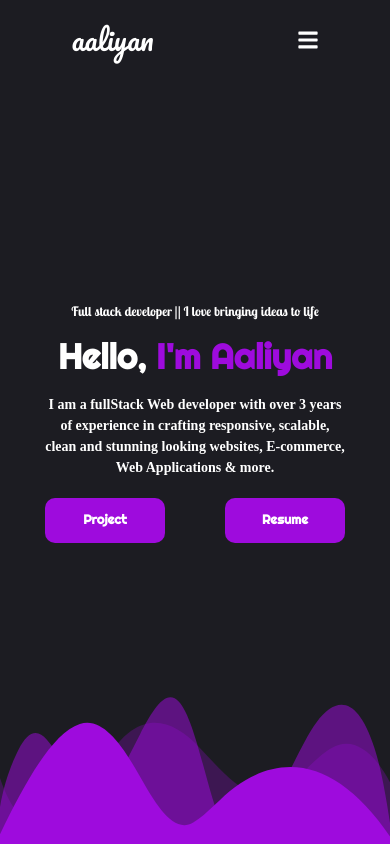
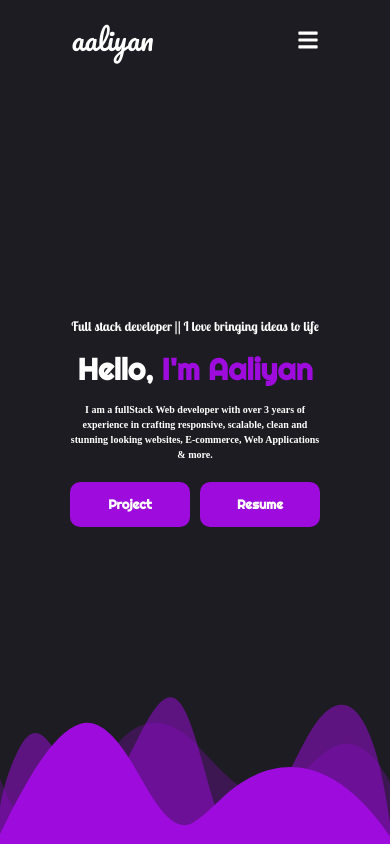
Before and after one commit to Aaliyan-prog/New-Portfolio, a React (Vite) app: page / in a window 390 px wide. Shown: the top 844 px of the page. Built offline with nearby package versions, Linux system fonts and the light colour scheme; a web font is replaced by a local one.

Commit message:
xss responsive commit-7

```diff
--- a/src/App.css
+++ b/src/App.css
@@ -249,15 +249,15 @@
 }
 
 .src-hero-heading{
-  @apply  lg:text-[50px] md:text-[50px] sm:text-[50px] xs:text-[50px] xss:text-[35px]
+  @apply  lg:text-[50px] md:text-[50px] sm:text-[50px] xs:text-[50px] xss:text-[30px]
 }
 
 .src-hero-desc{
-  @apply lg:w-[600px] md:w-[600px] sm:w-[500px] xs:w-[480px] xss:w-[300px]
+  @apply lg:w-[600px] md:w-[600px] sm:w-[500px] xs:w-[480px] xss:w-[250px] lg:text-[14px] md:text-[14px] sm:text-[13px] xs:text-[12px] xss:text-[10px]
 }
 
 .src-button-w{
-  @apply lg:w-[350px] md:w-[350px] sm:w-[350px] xs:w-[300px] xss:w-[300px]
+  @apply lg:w-[350px] md:w-[350px] sm:w-[350px] xs:w-[300px] xss:w-[250px]
 }
 
 .button{
```
